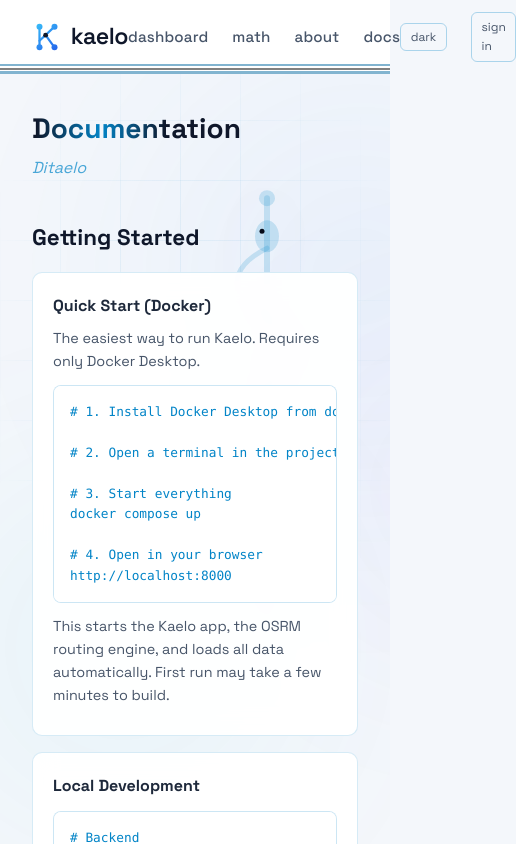
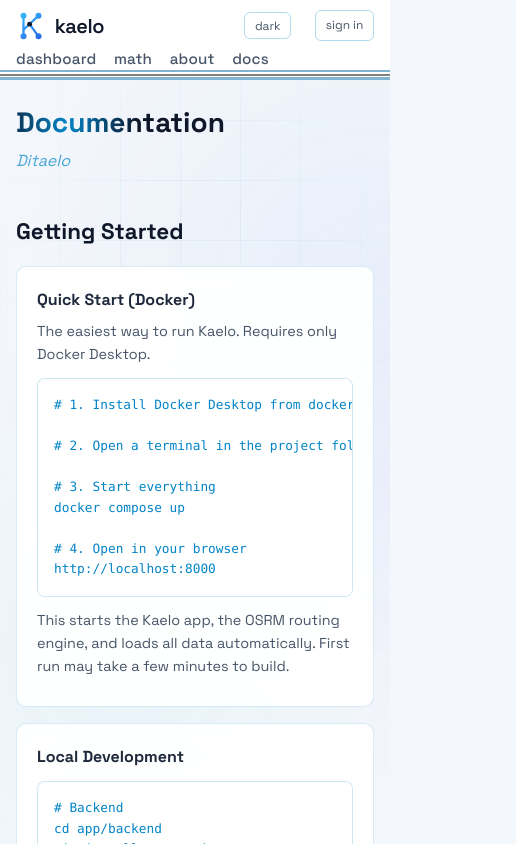
Before and after one commit to mistershilai/thesiscode2026, a React (Vite) app in the folder app/frontend/: page /docs in a window 390 px wide. Shown: the top 844 px of the page, 516 px wide, since content can reach past the window. Built offline with nearby package versions, Linux system fonts and the light colour scheme; no server answers.

Commit message:
Make the app usable on phones

```diff
--- a/app/frontend/src/App.css
+++ b/app/frontend/src/App.css
@@ -2173,6 +2173,55 @@ body {
 
 /* ── Responsive ───────────────────────────────────────────────────────── */
 @media (max-width: 768px) {
+  /* Top bar: brand and theme toggle on one row, links on a scrollable row below. */
+  .navbar {
+    flex-wrap: wrap;
+    padding: 0.6rem 1rem 0.5rem;
+    row-gap: 0.35rem;
+  }
+
+  .nav-brand {
+    font-size: 1.25rem;
+  }
+
+  .nav-links {
+    order: 3;
+    flex-basis: 100%;
+    gap: 1.1rem;
+    overflow-x: auto;
+    white-space: nowrap;
+    scrollbar-width: none;
+    -webkit-overflow-scrolling: touch;
+  }
+
+  .nav-links::-webkit-scrollbar {
+    display: none;
+  }
+
+  .page {
+    padding: 1.25rem 1rem;
+  }
+
+  .hero-tagline {
+    font-size: 1.5rem;
+  }
+
+  /* The decorative staff sits over the text on a narrow screen. */
+  .asclepius-wrap {
+    display: none;
+  }
+
+  /* Wide code and tables scroll sideways instead of being cut off. */
+  .docs-code {
+    overflow-x: auto;
+  }
+
+  .page table {
+    display: block;
+    max-width: 100%;
+    overflow-x: auto;
+  }
+
   .charts-row {
     grid-template-columns: 1fr;
   }
```
